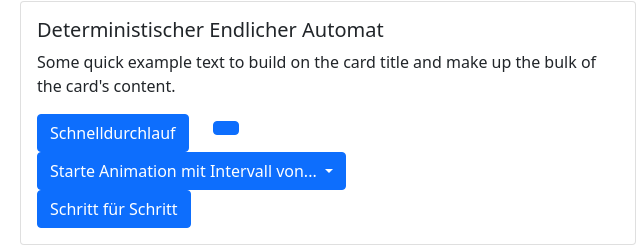
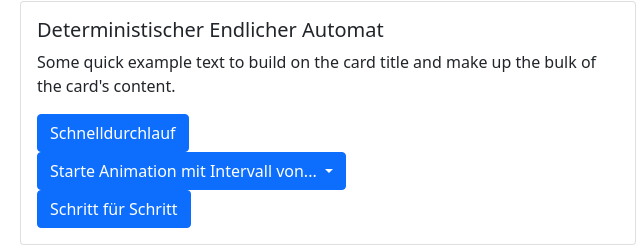
Before and after one commit to andreasrieger/bht-dea, a website: page index.html in a window 1280 px wide. Shown: the part 117-363 px from the top of the page, 632-1272 px from the left. Drawn offline with nearby package versions, Linux system fonts and the light colour scheme.

Commit message:
output design bugfix

```diff
--- a/index.html
+++ b/index.html
@@ -53,7 +53,6 @@
             <p class="card-text">Some quick example text to build on the card title and make up the bulk of the card's content.</p>
             <div class="row">
               <div class="col-auto"><button type="button" id="startAuto" class="btn btn-primary">Schnelldurchlauf</button></div>
-              <div class="col-auto"><button type="button" id="startAutoDelayed" class="btn btn-primary"></button></div>
                 <div class="dropdown">
                   <button class="btn btn-primary dropdown-toggle" type="button" id="startAutoDelayed" data-bs-toggle="dropdown" aria-expanded="false">
                     Starte Animation mit Intervall von...
```
